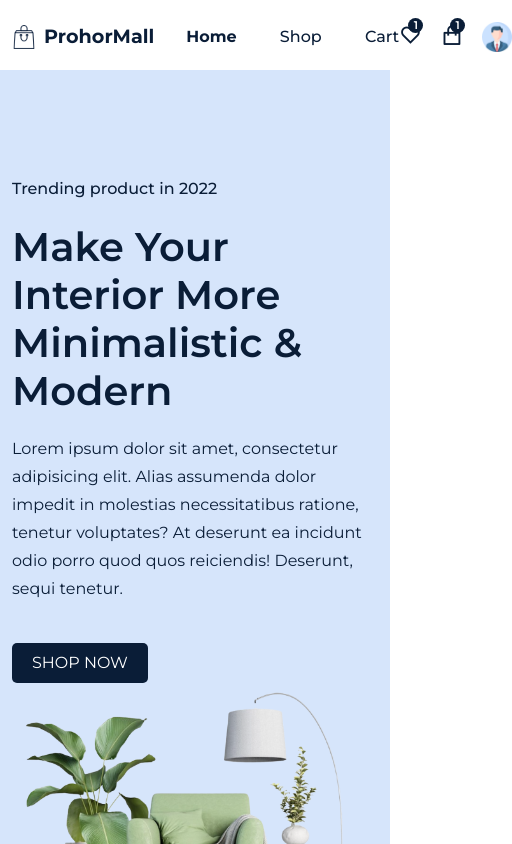
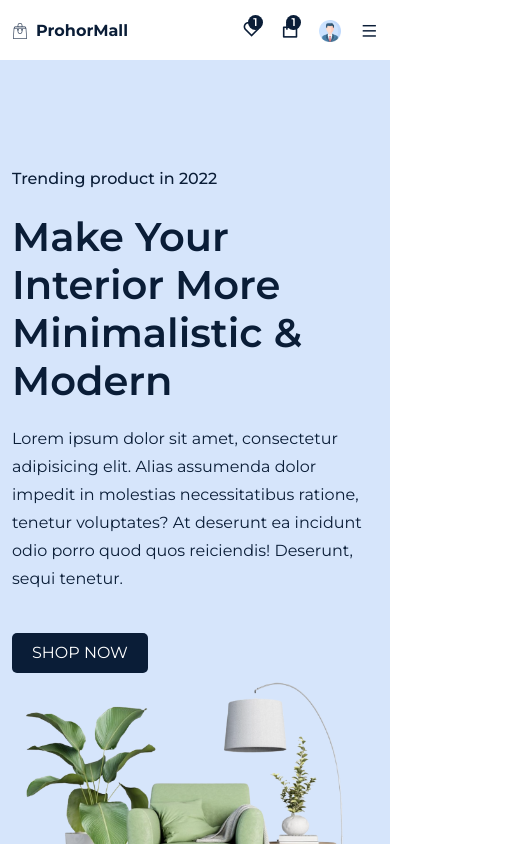
Before and after one commit to GarryProhor/mall-begin, a React (Create React App) app: page /home in a window 390 px wide. Shown: the top 844 px of the page, 512 px wide, since content can reach past the window. Built offline with nearby package versions, Linux system fonts and the light colour scheme.

Commit message:
@media nav and mobile menu

```diff
--- a/src/components/Header/Header.css
+++ b/src/components/Header/Header.css
@@ -87,3 +87,57 @@ position: relative;
     box-shadow: 3px 3px 8px -3px #ddd;
     background: #ffffff;
 }
+
+@media only screen and (max-width: 768px){
+    .navigation{
+        position: fixed;
+        top: 0;
+        left: 0;
+        width: 100%;
+        height: 100%;
+        background: rgba(0,0,0,0.53);
+        z-index: 9999;
+        display: none;
+    }
+    .menu{
+        position: absolute;
+        top: 0;
+        right: 0;
+        width: 250px;
+        height: 100%;
+        background: #ffffff;
+        z-index: 99999;
+        flex-direction: column;
+        align-items: center;
+        justify-content: center;
+    }
+    .active__menu{
+        display: block;
+    }
+    .mobile__menu{
+        display: block;
+    }
+    .mobile__menu span i{
+        font-size: 1.1rem !important;
+    }
+    .logo img{
+        width: 1rem;
+        height: 1rem;
+    }
+    .logo h1{
+        font-size: 1rem;
+    }
+    .fav__icon i,
+    .cart__icon i{
+        font-size: 1.2rem !important;
+    }
+    .nav__icons span img{
+        width: 1.4rem;
+        height: 1.4rem;
+    }
+    .header{
+        width: 100%;
+        height: 60px;
+        line-height: 60px;
+    }
+}
--- a/src/components/Header/index.jsx
+++ b/src/components/Header/index.jsx
@@ -5,10 +5,11 @@ import logo from '../../assets/images/eco-logo.png';
 import userIcon from '../../assets/images/user-icon.png';
 import {NavLink} from "react-router-dom";
 import {navLink} from "../../assets/data/navLink";
-import {motion} from "framer-motion";
+import {m, motion} from "framer-motion";
 
 const Header = () => {
     const headerRef  = useRef(null);
+    const menuRef  = useRef(null);
     const stickyHeaderFunc = () =>{
         window.addEventListener('scroll', ()=>{
             if(document.body.scrollTop > 80 || document.documentElement.scrollTop > 80){
@@ -24,6 +25,8 @@ const Header = () => {
         return () => window.removeEventListener('scroll', stickyHeaderFunc);
     });
 
+    const menuToggle = () => menuRef.current.classList.toggle('active__menu');
+
     return (
         <header className='header' ref={headerRef}>
             <Container>
@@ -36,7 +39,7 @@ const Header = () => {
                                 {/*<p>Since 1986</p>*/}
                             </div>
                         </div>
-                        <div className='navigation'>
+                        <div className='navigation' ref={menuRef} onClick={menuToggle}>
                             <ul className='menu'>
                                 {
                                     navLink.map(({path, title}) =>(
@@ -64,12 +67,13 @@ const Header = () => {
                             <span>
                                 <motion.img whileTap={{scale: 1.2}} src={userIcon} alt='userIcon'/>
                             </span>
-                        </div>
-                        <div className='mobile__menu'>
-                            <span>
+                            <div className='mobile__menu'>
+                            <span onClick={menuToggle}>
                                 <i className="ri-menu-line"></i>
                             </span>
+                            </div>
                         </div>
+
                     </div>
                 </Row>
             </Container>
```
